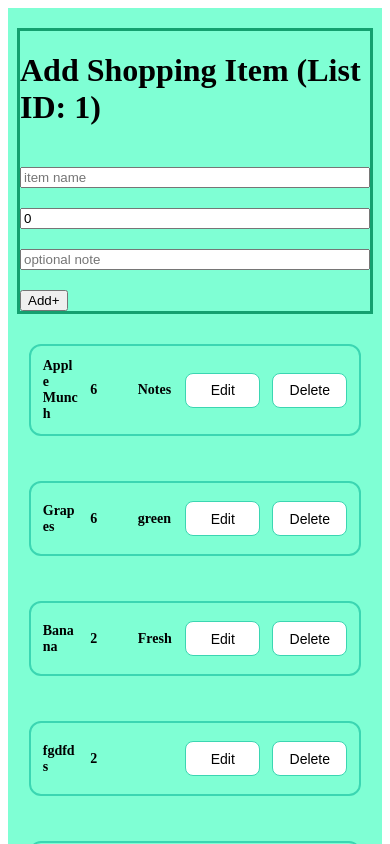
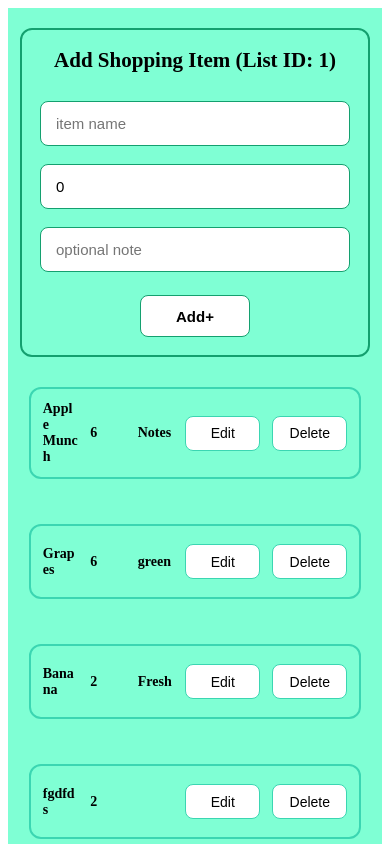
Before and after one commit to khethiwengema04-gif/ShoppingList, a React (Vite) app: page /list/1 in a window 390 px wide. Shown: the top 844 px of the page. Built offline with nearby package versions, Linux system fonts and the light colour scheme; data requests are answered from the project's data file.

Commit message:
Added the media query and fixed the previous style

```diff
--- a/src/Components/ShoppingItem/ShoppingItem.module.css
+++ b/src/Components/ShoppingItem/ShoppingItem.module.css
@@ -1,40 +1,96 @@
 .itemContainer {
     width: 100%;
-    height: 280px;
+    min-height: 320px;
     display: flex;
     flex-direction: column;
     justify-content: center;
     align-items: center;
-    border: solid rgb(20, 160, 111);
+    border: 2px solid rgb(20, 160, 111);
+    border-radius: 12px;
     background-color: aquamarine;
-    /* align-items: center;
-    background-color: aquamarine;
-    display: flex;
-    flex-direction: column;
-    height: 500px;
-    width: 800px;
-    gap: 20px; */
+    padding: 25px;
+    box-sizing: border-box;
+    gap: 20px;
 }
 
 .itemContent {
-    /* width: 100%; */
-    /* height: 70vh; */
+    width: 90%;
+    max-width: 500px;
     display: flex;
-    gap: 20px;
     flex-direction: column;
-    /* border: solid red; */
-    /* display: flex;
-    flex-direction: column;
-    gap: 20px; */
-
+    align-items: center;
+    gap: 18px;
 }
 
-/* .cardsContainer {
-    background-color: rgb(143, 238, 206);
-    width: 200px;
-    height: 130px;
-    border: 5px solid rgb(49, 141, 110);
-    border-radius: 10px;
-    margin-top: 15px;
+.itemContent h1 {
+    font-size: 25px;
+    text-align: center;
+    margin: 0 0 10px;
+}
 
-} */
+.name,
+.quantity,
+.optional {
+    width: 100%;
+    height: 45px;
+    padding: 0 15px;
+    border: 1px solid rgb(20, 160, 111);
+    border-radius: 8px;
+    background-color: white;
+    font-size: 15px;
+    outline: none;
+    box-sizing: border-box;
+}
+
+.name:focus,
+.quantity:focus,
+.optional:focus {
+    border: 2px solid rgb(20, 160, 111);
+}
+
+.buttonGroup {
+    width: 100%;
+    display: flex;
+    justify-content: center;
+    align-items: center;
+    gap: 15px;
+    margin-top: 5px;
+}
+
+.button,
+.cancelButton {
+    min-width: 110px;
+    height: 42px;
+    padding: 0 18px;
+    border: 1px solid rgb(20, 160, 111);
+    border-radius: 8px;
+    background-color: white;
+    font-size: 15px;
+    font-weight: 600;
+    cursor: pointer;
+    transition: 0.3s ease;
+}
+
+.button:hover,
+.cancelButton:hover {
+    background-color: rgb(20, 160, 111);
+}
+
+@media (max-width: 600px) {
+    .itemContainer {
+        min-height: 300px;
+        padding: 18px;
+    }
+
+    .itemContent {
+        width: 100%;
+    }
+
+    .itemContent h1 {
+        font-size: 21px;
+    }
+
+    .buttonGroup {
+        flex-wrap: wrap;
+    }
+}
```
